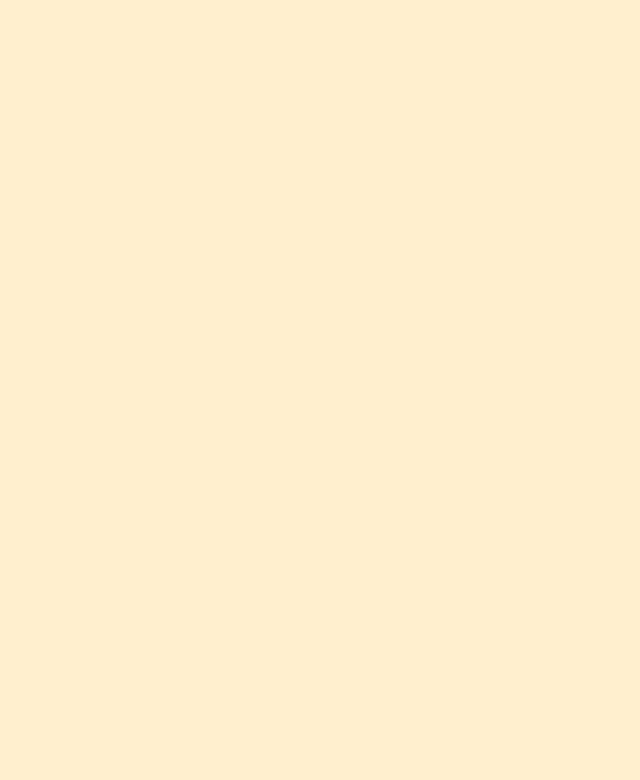
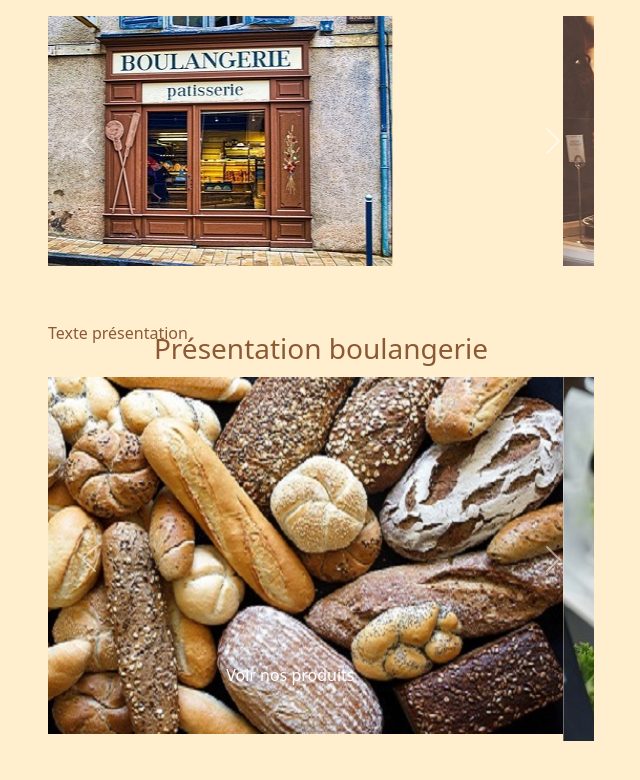
Before and after one commit to ClementG60/laVersaillaise, a plain HTML site: page boulangerieSite/index.html in a window 1280 px wide. Shown: the whole page, without its empty margins (319-959 px from the left). Drawn offline with nearby package versions, Linux system fonts and the light colour scheme; files that its build step writes are made by us from their sources.

Commit message:
Modification du fichier HTML

```diff
--- a/boulangerieSite/index.html
+++ b/boulangerieSite/index.html
@@ -1,15 +1,92 @@
 <!DOCTYPE html>
 <html lang="fr" dir="ltr">
+
 <head>
     <meta charset="UTF-8">
     <meta name="viewport" content="width=device-width, initial-scale=1.0">
     <link href="https://cdn.jsdelivr.net/npm/bootstrap@5.1.3/dist/css/bootstrap.min.css" rel="stylesheet"
-    integrity="sha384-1BmE4kWBq78iYhFldvKuhfTAU6auU8tT94WrHftjDbrCEXSU1oBoqyl2QvZ6jIW3" crossorigin="anonymous">
+        integrity="sha384-1BmE4kWBq78iYhFldvKuhfTAU6auU8tT94WrHftjDbrCEXSU1oBoqyl2QvZ6jIW3" crossorigin="anonymous">
     <link rel="stylesheet" href="https://use.fontawesome.com/releases/v5.8.1/css/all.css"
-    integrity="sha384-50oBUHEmvpQ+1lW4y57PTFmhCaXp0ML5d60M1M7uH2+nqUivzIebhndOJK28anvf" crossorigin="anonymous">
-    <link rel="stylesheet" href="assets/style/style.css">
+        integrity="sha384-50oBUHEmvpQ+1lW4y57PTFmhCaXp0ML5d60M1M7uH2+nqUivzIebhndOJK28anvf" crossorigin="anonymous">
+    <link rel="stylesheet" href="assets/css/style.css">
     <title>Page d'accueil</title>
 </head>
 <body>
+
+    <div class="container">
+        <div class="row justify-content-center mt-3 mb-3">
+            <div class="col-sm-6">
+                <div id="carousel1" class="carousel slide" data-bs-ride="carousel">
+                    <div class="carousel-inner">
+                        <div class="carousel-item active">
+                            <img src="assets/img/boulangerie1.jpg" alt="" class="d-block img2">
+                        </div>
+                        <div class="carousel-item">
+                            <img src="assets/img/boulangerie2.jpg" alt="" class="d-block img2">
+                        </div>
+                        <div class="carousel-item">
+                            <img src="assets/img/boulangerie3.jpg" alt="" class="d-block img2">
+                        </div>
+                    </div>
+                    <button class="carousel-control-prev" type="button" data-bs-target="#carousel1" data-bs-slide="prev">
+                        <span class="carousel-control-prev-icon" aria-hidden="true"></span>
+                        <span class="visually-hidden">Précédent</span>
+                    </button>
+                    <button class="carousel-control-next" type="button" data-bs-target="#carousel1" data-bs-slide="next">
+                        <span class="carousel-control-next-icon" aria-hidden="true"></span>
+                        <span class="visually-hidden">Suivant</span>
+                    </button>
+                </div>
+                </div>
+            </div>
+        </div>
+    </div>
+    <div class="container">
+        <div class="row justify-content-center mb-3">
+            <div class="col-6 colorbg1">
+                <h3>Présentation boulangerie</h3>
+                <p>Texte présentation</p>
+            </div>
+        </div>
+    </div>
+    <div class="container">
+        <div class="row justify-content-center">
+            <div class="col-sm-6">
+                <div id="carousel2" class="carousel slide" data-bs-ride="carousel">
+                    <div class="carousel-inner">
+                        <div class="carousel-item active">
+                            <img src="assets/img/carousel1.jpg" alt="" class="d-block w-100">
+                            <div class="carousel-caption d-none d-md-block">
+                                <a class="btn colorbg1 text-white" href="#" role="button">Voir nos produits</a>
+                            </div>
+                        </div>
+                        <div class="carousel-item">
+                            <img src="assets/img/carousel2.jpg" alt="" class="d-block w-100">
+                            <div class="carousel-caption d-none d-md-block">
+                                <a class="btn colorbg1 text-white" href="#" role="button">Voir nos produits</a>
+                            </div>
+                        </div>
+                        <div class="carousel-item">
+                            <img src="assets/img/carousel3.jpg" alt="" class="d-block w-100">
+                            <div class="carousel-caption d-none d-md-block">
+                                <a class="btn colorbg1 text-white" href="#" role="button">Voir nos produits</a>
+                            </div>
+                        </div>
+                    </div>
+                    <button class="carousel-control-prev" type="button" data-bs-target="#carousel2" data-bs-slide="prev">
+                        <span class="carousel-control-prev-icon" aria-hidden="true"></span>
+                        <span class="visually-hidden">Précédent</span>
+                    </button>
+                    <button class="carousel-control-next" type="button" data-bs-target="#carousel2" data-bs-slide="next">
+                        <span class="carousel-control-next-icon" aria-hidden="true"></span>
+                        <span class="visually-hidden">Suivant</span>
+                    </button>
+                </div>
+                </div>
+            </div>
+        </div>
+    </div>
+    <script src="https://cdn.jsdelivr.net/npm/bootstrap@5.1.3/dist/js/bootstrap.bundle.min.js" integrity="sha384-ka7Sk0Gln4gmtz2MlQnikT1wXgYsOg+OMhuP+IlRH9sENBO0LRn5q+8nbTov4+1p" crossorigin="anonymous"></script>
 </body>
+
 </html>
```
